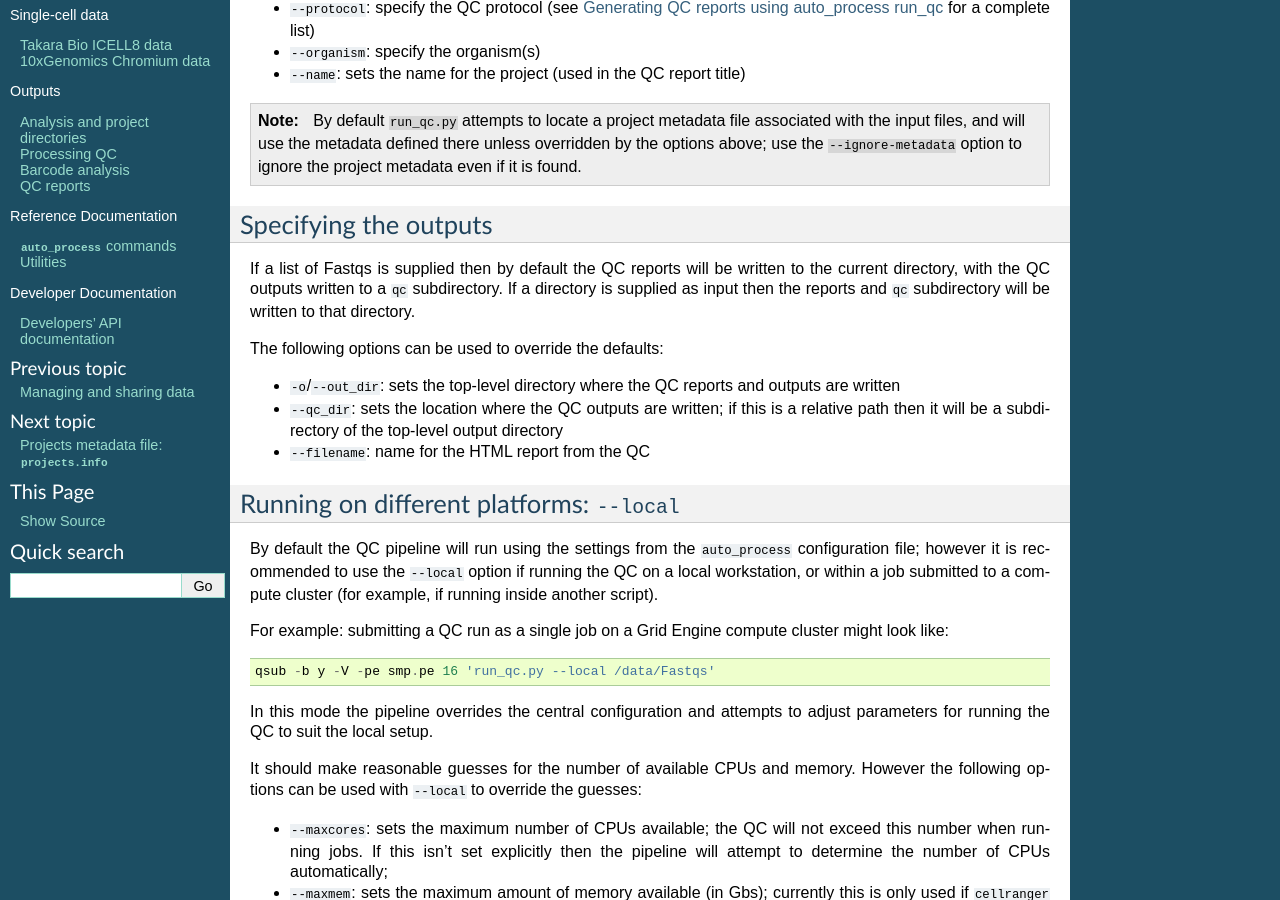
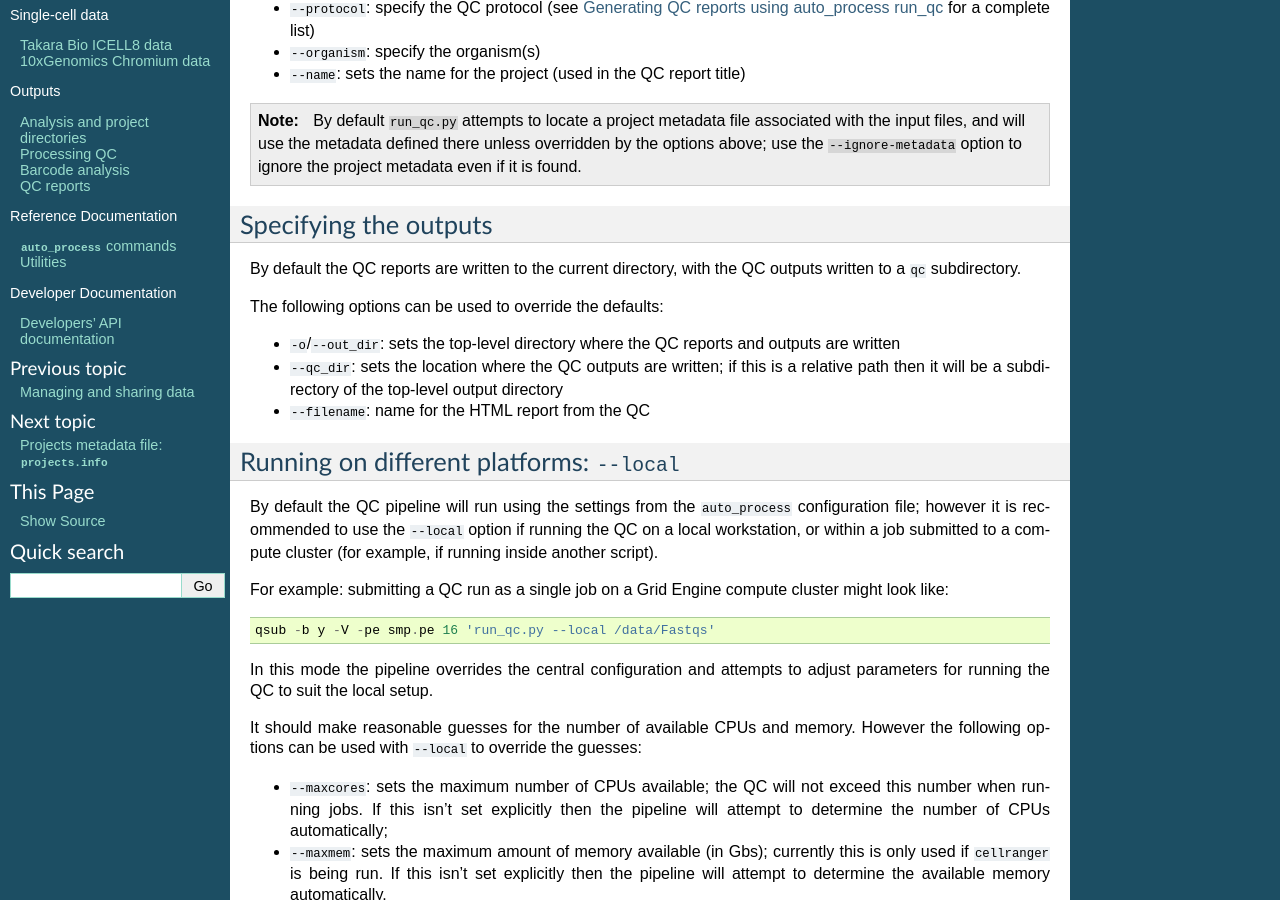
Before and after one commit to fls-bioinformatics-core/auto_process_ngs, a Sphinx documentation site: the page built from docs/source/using/run_qc_standalone.rst, in a window 1280 px wide and 900 px high, scrolled down 573 px. Built offline with Sphinx 7.4.7, drawn with Linux system fonts in a browser that asks for light colours.

Commit message:
run_qc.py: update the documentation to clarify the default output directory location.

```diff
--- a/docs/source/using/run_qc_standalone.rst
+++ b/docs/source/using/run_qc_standalone.rst
@@ -53,11 +53,8 @@ determine which metrics are run:
 Specifying the outputs
 ----------------------
 
-If a list of Fastqs is supplied then by default the QC reports
-will be written to the current directory, with the QC outputs
-written to a ``qc`` subdirectory. If a directory is supplied as
-input then the reports and ``qc`` subdirectory will be written
-to that directory.
+By default the QC reports are written to the current directory,
+with the QC outputs written to a ``qc`` subdirectory.
 
 The following options can be used to override the defaults:
 
```
